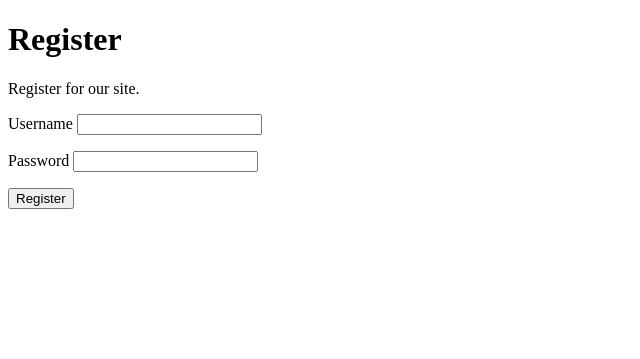
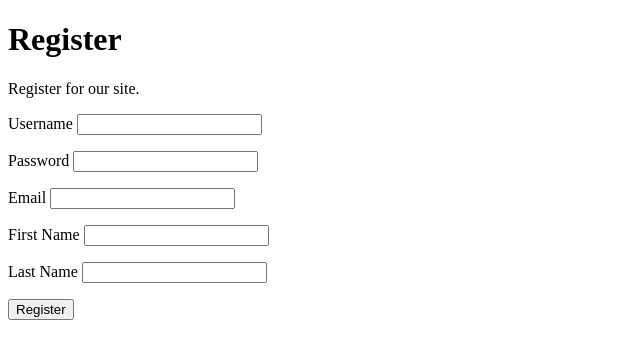
Before and after one commit to maltezc/flask_notes, a Flask app: template flask_notes/templates/register.html in a window 1280 px wide. Shown: the top 359 px of the page, without its empty margins (0-640 px from the left). Run offline with Flask 3, Linux system fonts and the light colour scheme; the template is opened without the code that fills it: values that come from a table or form of the project are taken from there, others are empty; parts of the project's set-up code (start-up, migrations or seed data) failed here and were passed over.

Commit message:
edited users models to fix bug regarding incorrect parameters, added class method to User, and fix key error bug regarding method => methods to handle routes GET POST

```diff
--- a/flask_notes/app.py
+++ b/flask_notes/app.py
@@ -37,17 +37,20 @@ def direct_to_register():
 
 # GET /register
 # Show a form that when submitted will register/create a user. This form should accept a username, password, email, first_name, and last_name.
-@app.route("/register", method=["GET", "POST"])
+@app.route("/register", methods=["GET", "POST"])
 def register_user():
     """display and registers a user"""
 
     form = RegisterForm()
 
     if form.validate_on_submit():
-        name = form.username.data
+        username = form.username.data
         pwd = form.password.data
+        email = form.email.data
+        first_name = form.first_name.data
+        last_name = form.last_name.data
 
-        user = User.register(name, pwd)
+        user = User.register(username, pwd, email, first_name, last_name)
         db.session.add(user)
         db.session.commit()
 
--- a/flask_notes/forms.py
+++ b/flask_notes/forms.py
@@ -1,6 +1,6 @@
 
 from flask_wtf import FlaskForm
-from wtforms import StringField, PasswordField
+from wtforms import StringField, PasswordField, EmailField
 from wtforms.validators import InputRequired
 
 
@@ -9,6 +9,9 @@ class RegisterForm(FlaskForm):
 
     username = StringField("Username", validators=[InputRequired()])
     password = PasswordField("Password", validators=[InputRequired()])
+    email = EmailField("Email", validators=[InputRequired()])
+    first_name = StringField("First Name", validators=[InputRequired()])
+    last_name = StringField("Last Name", validators=[InputRequired()])
 
 class LoginForm(FlaskForm):
     """Form for logging in"""
--- a/flask_notes/templates/register.html
+++ b/flask_notes/templates/register.html
@@ -9,7 +9,8 @@ Register
   <h1 class="display-4">Register</h1>
   <p class="lead">Register for our site.</p>
 
-  <form method="POST">
+  <!-- <form> -->
+  <form action="/register" method="POST">
 
     {{ form.hidden_tag() }}
 
```
Also changed, not shown: flask_notes/models.py (+12 -2 lines).
